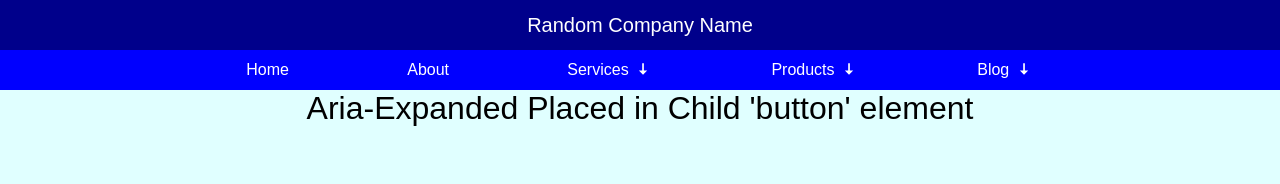
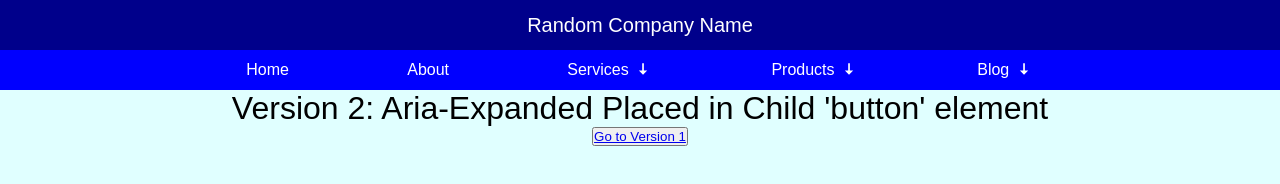
Before and after one commit to jansencir/accessible-nav-bar, a plain HTML site: page index2.html in a window 1280 px wide. Drawn offline with Linux system fonts and the light colour scheme.

Commit message:
Add button that navigates to each other version

```diff
--- a/index2.html
+++ b/index2.html
@@ -43,7 +43,8 @@
       </ul>
     </nav>
     <main>
-      <p class="version-header">Aria-Expanded Placed in Child 'button' element</p>
+      <p class="version-header"> Version 2: Aria-Expanded Placed in Child 'button' element</p>
+      <button><a href="./index1.html">Go to Version 1</a></button>
     </main>
     <script src="./main2.js"></script>
   </body>
```
Also changed, not shown: index1.html (+2 -1 lines).
